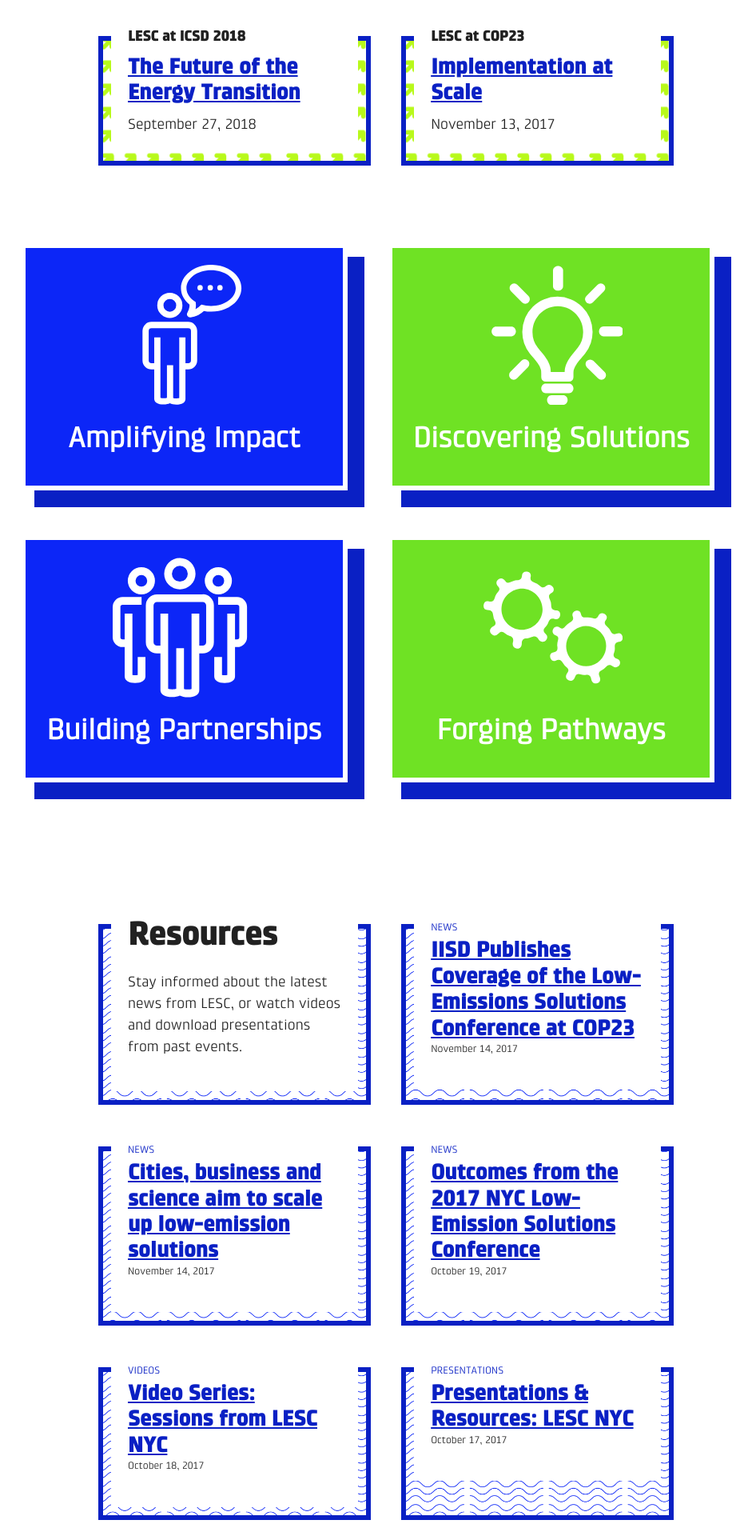
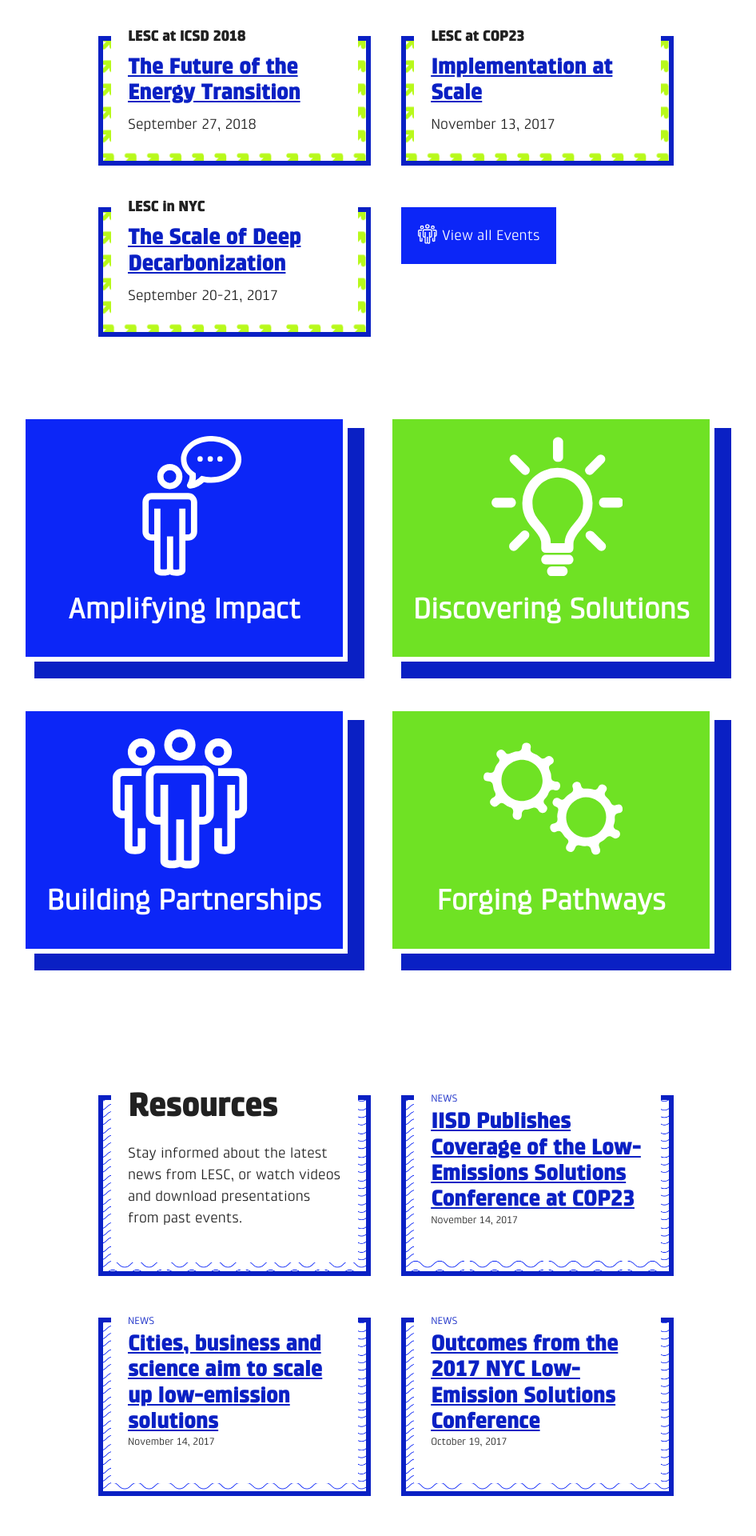
Before and after one commit to ryanswaney/lesc-jekyll, a Jekyll site: the page built from index.markdown, in a window 1280 px wide. Shown: the part 1384-3304 px from the top of the page at 80% size, without its empty margins (138-1084 px from the left). Built offline with Jekyll 4.4.1, drawn with Linux system fonts in a browser that asks for light colours; nearby versions of some CDN libraries.

Commit message:
add styles for post archive nav

```diff
--- a/_layouts/frontpage.html
+++ b/_layouts/frontpage.html
@@ -35,7 +35,7 @@
   </article>
 
   {% assign events = site.event | sort: 'position' %}
-  {% for event in events limit: 3 %}
+  {% for event in events limit: 4 %}
   <article class="event-archive">
     <header class="event-archive-header">
       <h2 class="event-archive-title">{{ event.title }}</h2>
@@ -46,6 +46,12 @@
     </header>
   </article>
   {% endfor %}
+  <a href="/news" class="post-archive-link">
+    <svg viewBox="0 0 500 500">
+      <use xmlns:xlink="http://www.w3.org/1999/xlink" xlink:href="#people"></use>
+    </svg>
+    View all Events
+  </a>
 </section>
 {% endif %}
 
@@ -93,7 +99,7 @@
     </header>
   </article>
 
-  {% for post in site.posts limit: 5 %}
+  {% for post in site.posts limit: 4 %}
   <article class="post">
     <header>
       {% if post.categories %}
@@ -107,10 +113,16 @@
         <h2 class="post-title">{{ post.title }}</h2>
       </a>
       <time class="post-date">{{ post.date | date: "%B %-d, %Y" }}</time>
-
     </header>
   </article>
   {% endfor %}
 
+  <a href="/news" class="post-archive-link">
+    <svg viewBox="500 0 500 500">
+      <use xmlns:xlink="http://www.w3.org/1999/xlink" xlink:href="#cogs"></use>
+    </svg>
+    View all Resources
+  </a>
+
 </section>
 {% endif %}
--- a/assets/_sass/_posts.scss
+++ b/assets/_sass/_posts.scss
@@ -60,3 +60,28 @@
   display: inline-block;
   text-transform: uppercase;
 }
+.post-archive-link {
+  background: $primary;
+  color: $white;
+  display: block;
+  padding: $spacing-unit;
+  text-align: center;
+  height: 100%;
+  //vertical-align: baseline;
+  text-decoration: none;
+
+  &:hover {
+    color: $white;
+    background: $secondary;
+  }
+
+  svg {
+    display: inline;
+    //height: 50%;
+    width: 25px;
+    fill: $white;
+    vertical-align: sub;
+
+  }
+
+}
```
